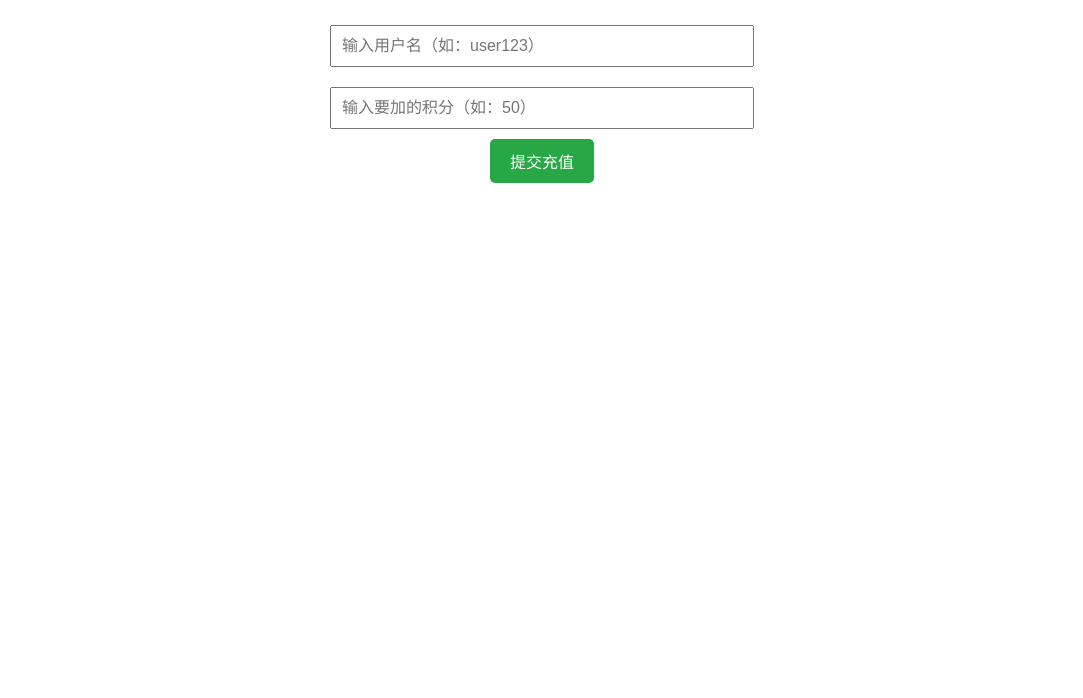
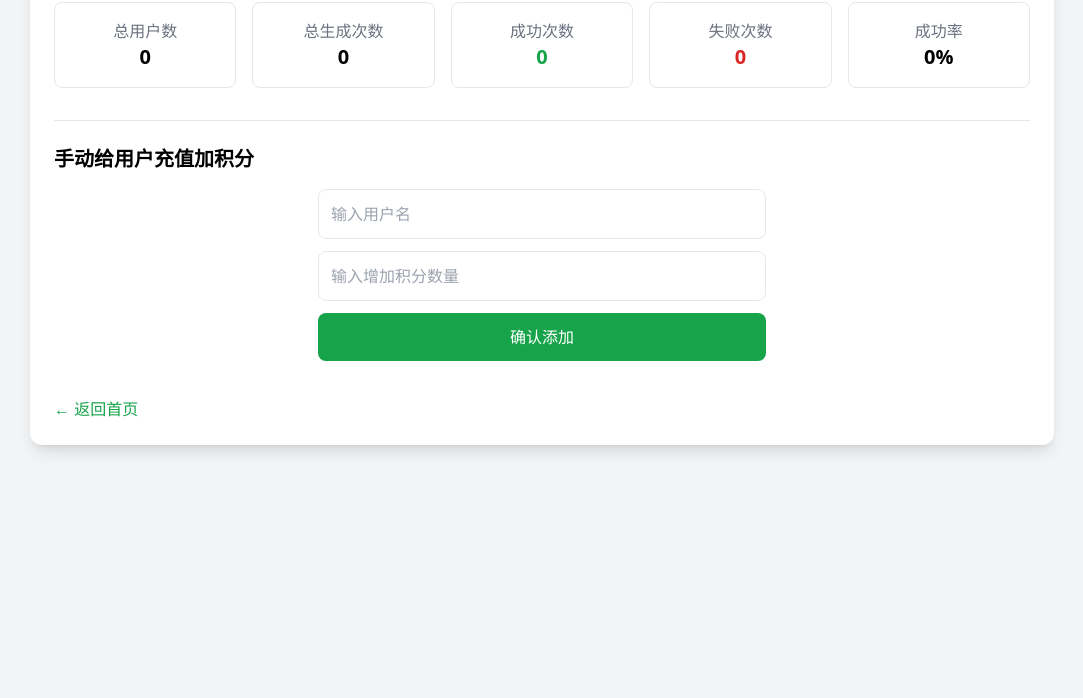
Before and after one commit to wp568/wp568.github.io, a website: page admin.html in a window 1280 px wide. Shown: the part 102-800 px from the top of the page, without its empty margins (98-1181 px from the left). Drawn offline with nearby package versions, Linux system fonts and the light colour scheme; no server answers; sample sign-in values are in the browser's storage.

Commit message:
Update admin.html

```diff
--- a/admin.html
+++ b/admin.html
@@ -1,50 +1,82 @@
 <!DOCTYPE html>
-<html lang="zh">
+<html lang="zh-CN">
 <head>
-<meta charset="UTF-8">
-<meta name="viewport" content="width=device-width, initial-scale=1.0">
-<title>管理员 - 手动充值</title>
-<style>
-  body { font-family: Arial, sans-serif; max-width: 500px; margin: 50px auto; text-align: center; }
-  input { padding: 10px; width: 80%; margin: 10px 0; font-size: 16px; }
-  button { padding: 10px 20px; font-size: 16px; background: #28a745; color: white; border: none; border-radius: 5px; cursor: pointer; }
-  #result { margin-top: 20px; font-size: 18px; }
-</style>
+  <meta charset="UTF-8">
+  <meta name="viewport" content="width=device-width, initial-scale=1.0">
+  <title>管理后台</title>
+  <script src="https://cdn.tailwindcss.com"></script>
 </head>
-<body>
-<h1>管理员后台 - 手动给用户加积分</h1>
-<input type="text" id="target-username" placeholder="输入用户名（如：user123）">
-<input type="number" id="add-points" placeholder="输入要加的积分（如：50）">
-<button onclick="adminAddPoints()">提交充值</button>
-<div id="result"></div>
+<body class="bg-gray-100 p-6">
+<div class="max-w-5xl mx-auto bg-white rounded-xl p-6 shadow-lg">
+  <h2 class="text-2xl font-bold mb-6">网站数据统计 & 手动加积分</h2>
+  <div class="grid grid-cols-2 md:grid-cols-5 gap-4 mb-8">
+    <div class="border p-4 text-center rounded-lg"><p class="text-gray-500">总用户数</p><p id="userCount" class="text-xl font-bold">0</p></div>
+    <div class="border p-4 text-center rounded-lg"><p class="text-gray-500">总生成次数</p><p id="totalGen" class="text-xl font-bold">0</p></div>
+    <div class="border p-4 text-center rounded-lg"><p class="text-gray-500">成功次数</p><p id="succGen" class="text-xl font-bold text-green-600">0</p></div>
+    <div class="border p-4 text-center rounded-lg"><p class="text-gray-500">失败次数</p><p id="failGen" class="text-xl font-bold text-red-600">0</p></div>
+    <div class="border p-4 text-center rounded-lg"><p class="text-gray-500">成功率</p><p id="rate" class="text-xl font-bold">0%</p></div>
+  </div>
 
+  <hr class="my-6">
+  <h3 class="text-xl font-bold mb-4">手动给用户充值加积分</h3>
+  <div class="max-w-md mx-auto">
+    <input id="addUser" placeholder="输入用户名" class="w-full border rounded-lg p-3 mb-3">
+    <input id="addNum" type="number" placeholder="输入增加积分数量" class="w-full border rounded-lg p-3 mb-3">
+    <button onclick="addScore()" class="w-full bg-green-600 text-white p-3 rounded-lg">确认添加</button>
+    <p id="msg" class="mt-3 text-center"></p>
+  </div>
+
+  <a href="index.html" class="inline-block mt-6 text-green-600">← 返回首页</a>
+</div>
 <script>
-async function adminAddPoints() {
-  const username = document.getElementById('target-username').value.trim();
-  const points = parseInt(document.getElementById('add-points').value);
-  if (!username || isNaN(points) || points <= 0) {
-    document.getElementById('result').innerText = '请输入有效的用户名和积分';
-    document.getElementById('result').style.color = 'red';
+const API_BASE = "https://wp568-github-io.onrender.com";
+let user;
+try{
+  user = JSON.parse(localStorage.getItem('aiUser'));
+}catch(e){
+  alert('请先登录'); location.href='login.html';
+}
+if(!user || !user.isAdmin){ alert('无管理员权限'); location.href='index.html'; }
+
+async function loadStats(){
+  try{
+    const res = await fetch(`${API_BASE}/api/admin-stats`);
+    const data = await res.json();
+    document.getElementById('userCount').innerText = data.userCount;
+    document.getElementById('totalGen').innerText = data.totalGenerate;
+    document.getElementById('succGen').innerText = data.successNum;
+    document.getElementById('failNum').innerText = data.failNum;
+    document.getElementById('rate').innerText = data.successRate;
+  }catch(e){}
+}
+loadStats();
+
+// 手动加积分
+async function addScore(){
+  let username = document.getElementById('addUser').value.trim();
+  let num = parseInt(document.getElementById('addNum').value);
+  if(!username || !num || num<=0){
+    document.getElementById('msg').innerText="请填写正确用户名和积分";
+    document.getElementById('msg').className="text-red-500";
     return;
   }
-
-  try {
-    const res = await fetch('/api/admin/add-points', {
-      method: 'POST',
-      headers: { 'Content-Type': 'application/json' },
-      body: JSON.stringify({ username, points })
+  try{
+    let res = await fetch(`${API_BASE}/api/admin/addscore`,{
+      method:"POST",
+      headers:{"Content-Type":"application/json"},
+      body:JSON.stringify({username,num})
     });
-    const data = await res.json();
-    if (data.ok) {
-      document.getElementById('result').innerText = `成功！用户 ${username} 当前积分：${data.newPoints}`;
-      document.getElementById('result').style.color = 'green';
-    } else {
-      document.getElementById('result').innerText = `失败：${data.msg}`;
-      document.getElementById('result').style.color = 'red';
+    let d = await res.json();
+    if(d.ok){
+      document.getElementById('msg').innerText="添加成功！用户当前积分："+d.score;
+      document.getElementById('msg').className="text-green-500";
+    }else{
+      document.getElementById('msg').innerText=d.msg;
+      document.getElementById('msg').className="text-red-500";
     }
-  } catch (e) {
-    document.getElementById('result').innerText = '网络错误，请重试';
-    document.getElementById('result').style.color = 'red';
+  }catch(e){
+    document.getElementById('msg').innerText="网络错误，请稍后重试";
+    document.getElementById('msg').className="text-red-500";
   }
 }
 </script>
```
